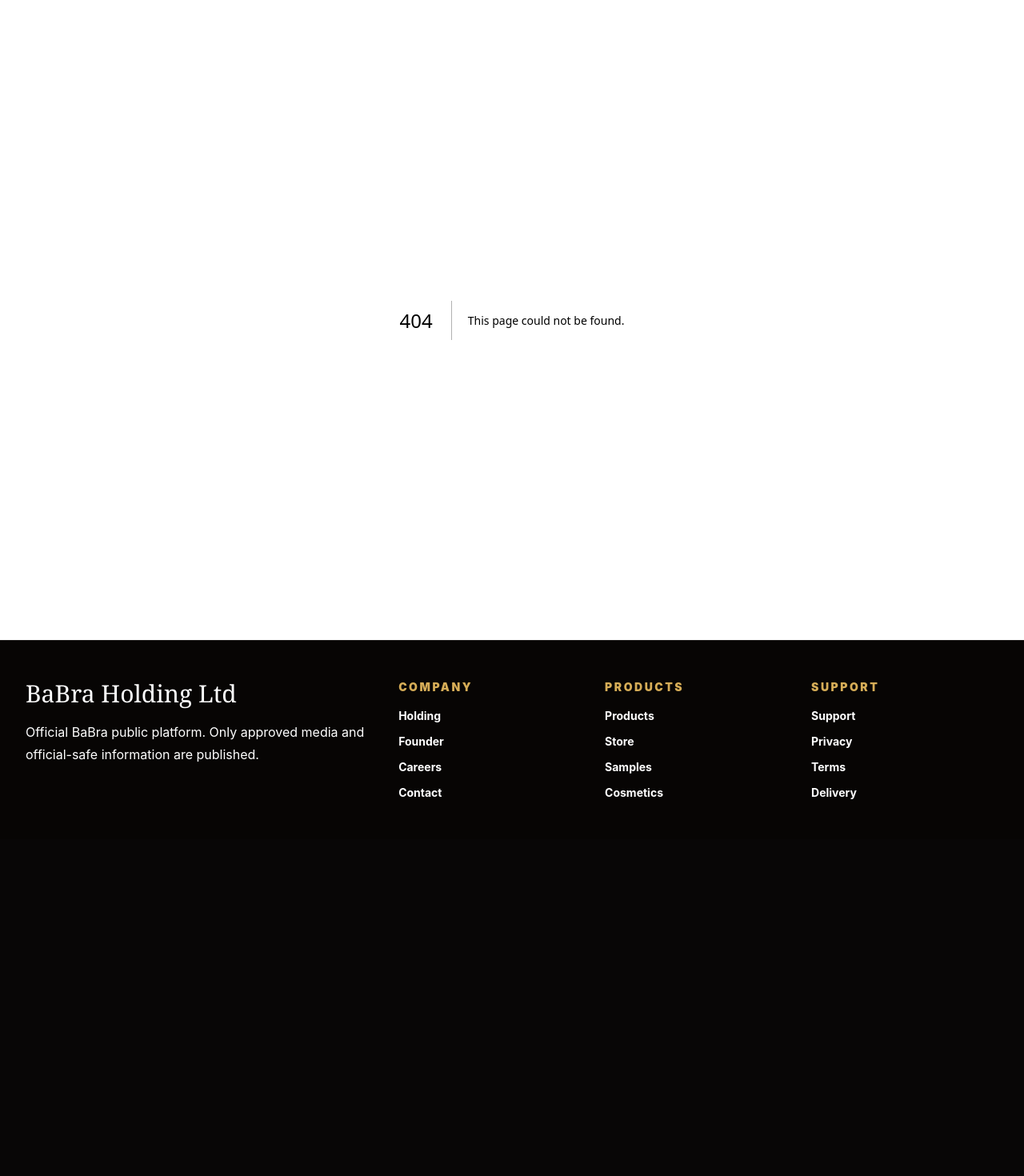
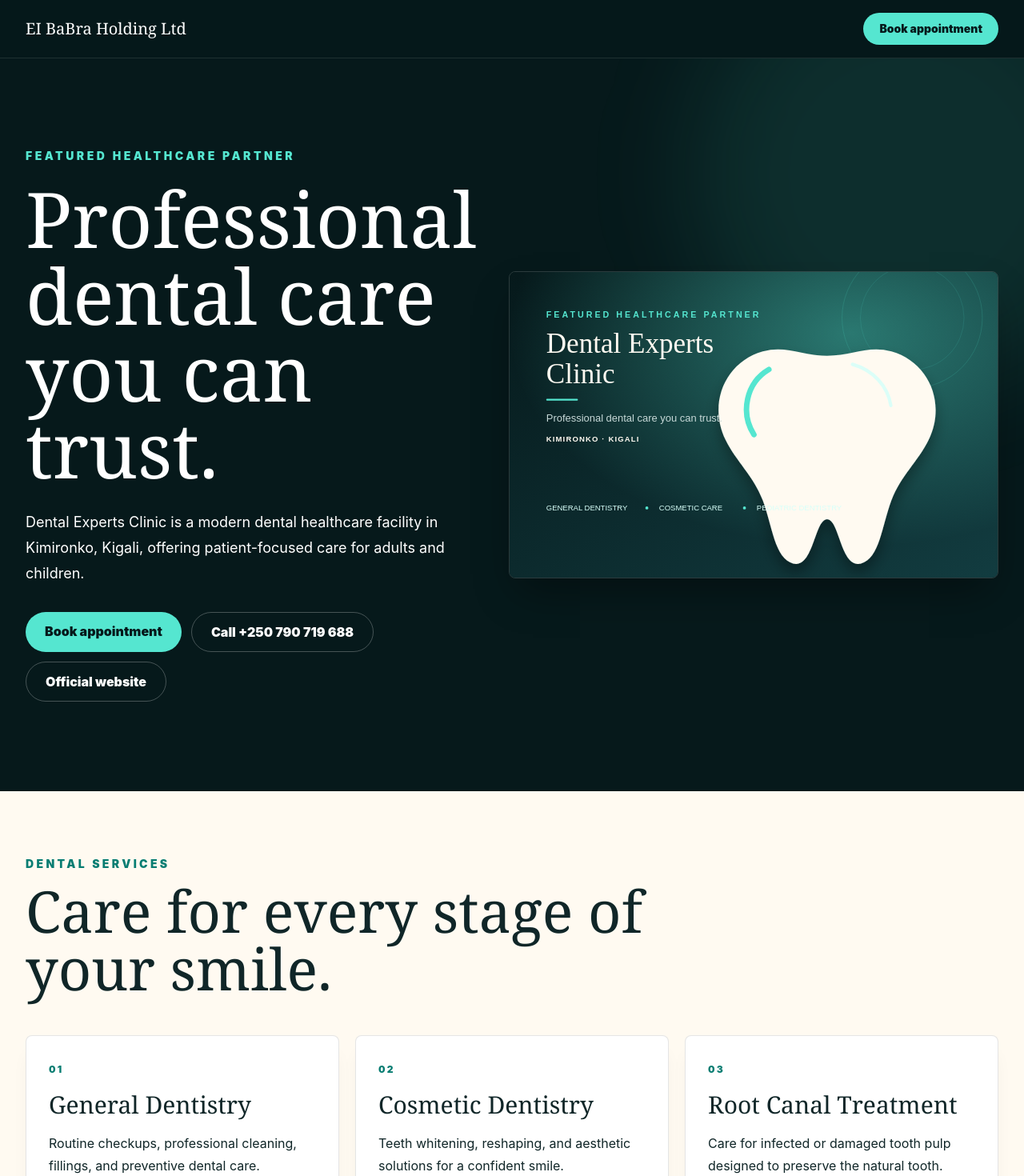
Before and after one commit to BaBraTv/babra-website-public, a Next.js app: page /dental-experts-clinic in a window 1280 px wide. Before the commit this address had no page. Shown: the top 1470 px of the page at 80% size. Before the commit the page ends 1049 px from the top, so only its background shows below. Built offline with nearby package versions, Linux system fonts and the light colour scheme.

Commit message:
Feature Dental Experts Clinic on BaBra
Add premium clinic page, homepage feature, verified contact details, custom visual, and sitemap entry.

```diff
--- /dev/null
+++ b/app/dental-experts-clinic/page.tsx
@@ -0,0 +1,106 @@
+import type { Metadata } from "next";
+
+const officialWebsite = "https://dentalexpertsclinic.rw/";
+const appointmentUrl = "https://dentalexpertsclinic.rw/contact/";
+
+export const metadata: Metadata = {
+  title: "Dental Experts Clinic Kigali | Featured Healthcare Partner",
+  description: "Discover Dental Experts Clinic in Kimironko, Kigali. Explore professional dental services, call the clinic, or book through its official website.",
+  alternates: { canonical: "https://www.babra.store/dental-experts-clinic" },
+  openGraph: {
+    title: "Dental Experts Clinic | Professional Dental Care in Kigali",
+    description: "Modern, patient-focused dental care for adults and children in Kimironko, Kigali.",
+    url: "https://www.babra.store/dental-experts-clinic",
+    siteName: "BaBra",
+    type: "website",
+    images: [{ url: "/partners/dental-experts-clinic.svg", width: 1600, height: 1000, alt: "Dental Experts Clinic" }]
+  }
+};
+
+const services = [
+  ["General Dentistry", "Routine checkups, professional cleaning, fillings, and preventive dental care."],
+  ["Cosmetic Dentistry", "Teeth whitening, reshaping, and aesthetic solutions for a confident smile."],
+  ["Root Canal Treatment", "Care for infected or damaged tooth pulp designed to preserve the natural tooth."],
+  ["Dental Implants", "Permanent tooth-replacement solutions focused on restoring function and appearance."],
+  ["Orthodontics", "Teeth alignment and correction using braces and other orthodontic approaches."],
+  ["Pediatric Dentistry", "Gentle, specialized dental care for children in a friendly environment."]
+] as const;
+
+export default function DentalExpertsClinicPage() {
+  const structuredData = {
+    "@context": "https://schema.org",
+    "@type": "Dentist",
+    name: "Dental Experts Clinic",
+    url: officialWebsite,
+    telephone: "+250790719688",
+    email: "info@dentalexpertsclinic.rw",
+    address: {
+      "@type": "PostalAddress",
+      streetAddress: "KG 4 St",
+      addressLocality: "Kimironko, Kigali",
+      addressCountry: "RW"
+    },
+    openingHours: "Mo-Sa 08:00-20:00"
+  };
+
+  return (
+    <main className="min-h-screen bg-[#06191b] text-white">
+      <script type="application/ld+json" dangerouslySetInnerHTML={{ __html: JSON.stringify(structuredData) }} />
+
+      <nav className="border-b border-white/10 bg-[#06191b]/95 px-5 py-4 backdrop-blur md:px-8">
+        <div className="mx-auto flex max-w-7xl items-center justify-between gap-4">
+          <a className="font-serif text-xl" href="/">EI BaBra Holding Ltd</a>
+          <a className="rounded-full bg-[#55e6d0] px-5 py-2.5 text-sm font-black text-[#06191b]" href={appointmentUrl} target="_blank" rel="noopener noreferrer">Book appointment</a>
+        </div>
+      </nav>
+
+      <section className="relative overflow-hidden px-5 py-20 md:px-8 md:py-28">
+        <div className="absolute -right-32 -top-32 h-[34rem] w-[34rem] rounded-full bg-[#55e6d0]/10 blur-3xl" />
+        <div className="relative mx-auto grid max-w-7xl gap-10 lg:grid-cols-[0.92fr_1.08fr] lg:items-center">
+          <div>
+            <p className="text-sm font-black uppercase tracking-[0.25em] text-[#55e6d0]">Featured healthcare partner</p>
+            <h1 className="mt-5 font-serif text-6xl leading-[0.9] md:text-8xl">Professional dental care you can trust.</h1>
+            <p className="mt-7 max-w-2xl text-lg leading-8 text-white/68">Dental Experts Clinic is a modern dental healthcare facility in Kimironko, Kigali, offering patient-focused care for adults and children.</p>
+            <div className="mt-8 flex flex-wrap gap-3">
+              <a className="rounded-full bg-[#55e6d0] px-6 py-3 font-black text-[#06191b]" href={appointmentUrl} target="_blank" rel="noopener noreferrer">Book appointment</a>
+              <a className="rounded-full border border-white/25 px-6 py-3 font-black" href="tel:+250790719688">Call +250 790 719 688</a>
+              <a className="rounded-full border border-white/25 px-6 py-3 font-black" href={officialWebsite} target="_blank" rel="noopener noreferrer">Official website</a>
+            </div>
+          </div>
+          <img className="w-full rounded-lg border border-white/15 shadow-2xl shadow-black/40" src="/partners/dental-experts-clinic.svg" alt="Dental Experts Clinic professional dental care in Kigali" />
+        </div>
+      </section>
+
+      <section className="border-y border-white/10 bg-[#fffaf1] px-5 py-20 text-[#102628] md:px-8">
+        <div className="mx-auto max-w-7xl">
+          <p className="text-sm font-black uppercase tracking-[0.24em] text-[#087d72]">Dental services</p>
+          <h2 className="mt-3 max-w-4xl font-serif text-5xl leading-none md:text-7xl">Care for every stage of your smile.</h2>
+          <div className="mt-12 grid gap-5 md:grid-cols-2 xl:grid-cols-3">
+            {services.map(([title, text], index) => (
+              <article key={title} className="rounded-lg border border-black/10 bg-white p-7 shadow-xl shadow-black/5">
+                <span className="text-xs font-black uppercase tracking-[0.18em] text-[#087d72]">0{index + 1}</span>
+                <h3 className="mt-4 font-serif text-3xl">{title}</h3>
+                <p className="mt-4 leading-7 text-black/62">{text}</p>
+              </article>
+            ))}
+          </div>
+        </div>
+      </section>
+
+      <section className="px-5 py-20 md:px-8">
+        <div className="mx-auto grid max-w-7xl gap-6 lg:grid-cols-3">
+          <article className="rounded-lg border border-white/12 bg-white/[0.05] p-7"><p className="text-xs font-black uppercase tracking-[0.18em] text-[#55e6d0]">Opening hours</p><h2 className="mt-4 font-serif text-3xl">Monday–Saturday</h2><p className="mt-3 text-white/65">8:00 AM–8:00 PM</p></article>
+          <article className="rounded-lg border border-white/12 bg-white/[0.05] p-7"><p className="text-xs font-black uppercase tracking-[0.18em] text-[#55e6d0]">Clinic location</p><h2 className="mt-4 font-serif text-3xl">Kimironko, Kigali</h2><p className="mt-3 text-white/65">Kigali City · Gasabo · KG 4 St</p></article>
+          <article className="rounded-lg border border-white/12 bg-white/[0.05] p-7"><p className="text-xs font-black uppercase tracking-[0.18em] text-[#55e6d0]">Email</p><h2 className="mt-4 font-serif text-3xl">Contact the clinic</h2><a className="mt-3 inline-block text-[#55e6d0]" href="mailto:info@dentalexpertsclinic.rw">info@dentalexpertsclinic.rw</a></article>
+        </div>
+      </section>
+
+      <section className="bg-[#55e6d0] px-5 py-16 text-[#06191b] md:px-8">
+        <div className="mx-auto flex max-w-7xl flex-col justify-between gap-6 md:flex-row md:items-center">
+          <div><p className="text-sm font-black uppercase tracking-[0.2em]">Ready to speak with the clinic?</p><h2 className="mt-2 font-serif text-4xl md:text-5xl">Book your dental appointment.</h2></div>
+          <a className="rounded-full bg-[#06191b] px-7 py-3.5 text-center font-black text-white" href={appointmentUrl} target="_blank" rel="noopener noreferrer">Continue to official booking</a>
+        </div>
+      </section>
+    </main>
+  );
+}
--- a/app/page.tsx
+++ b/app/page.tsx
@@ -37,6 +37,7 @@ const topNav = [
   ["Mobile Hub", "/rwanda-mobile-hub"],
   ["Schools", "/schools"],
   ["Hospital", "/hospital"],
+  ["Dental Clinic", "/dental-experts-clinic"],
   ["Farm", "/farm"],
   ["Foundation", "/foundation"],
   ["LifeTalk TV", "/lifetalk-tv"],
@@ -85,6 +86,14 @@ const ecosystemCards = [
     href: "/hospital",
     image: "/photos/hospital-doctor.jpg",
     accent: "#38bdf8"
+  },
+  {
+    title: "Dental Experts Clinic",
+    label: "Featured healthcare partner",
+    text: "Professional dental care in Kimironko, Kigali, with appointments for general, cosmetic, pediatric, orthodontic, implant, and root canal services.",
+    href: "/dental-experts-clinic",
+    image: "/partners/dental-experts-clinic.svg",
+    accent: "#55e6d0"
   },
   {
     title: "BaBra Farm",
@@ -337,7 +346,7 @@ export default function HomePage() {
             </h1>
             <p className="mt-7 max-w-2xl text-lg leading-8 text-white/72">
               babra.store is the digital platform for EI BaBra Holding Ltd: cosmetics, mobile technology, schools,
-              hospital vision, agriculture, foundation work, LifeTalk TV, Lost & Found Rwanda, commerce, and partner access.
+              hospital vision, Dental Experts Clinic, agriculture, foundation work, LifeTalk TV, Lost & Found Rwanda, commerce, and partner access.
             </p>
 
             <div className="mt-8 flex flex-wrap gap-3">
@@ -435,6 +444,35 @@ export default function HomePage() {
               </a>
             ))}
           </div>
+        </div>
+      </section>
+
+      <section className="relative overflow-hidden border-y border-[#55e6d0]/20 bg-[#06191b] px-5 py-20 md:px-8">
+        <div className="absolute -right-32 -top-40 h-96 w-96 rounded-full bg-[#55e6d0]/10 blur-3xl" />
+        <div className="relative mx-auto grid max-w-7xl gap-8 lg:grid-cols-[1.08fr_0.92fr] lg:items-center">
+          <div>
+            <p className="text-sm font-black uppercase tracking-[0.24em] text-[#55e6d0]">Featured healthcare partner</p>
+            <h2 className="mt-4 max-w-4xl font-serif text-5xl leading-none md:text-7xl">A healthier smile starts with trusted care.</h2>
+            <p className="mt-6 max-w-2xl text-lg leading-8 text-white/68">
+              Dental Experts Clinic provides modern, patient-focused dental care for adults and children in Kimironko, Kigali.
+              Discover services, call the clinic, or book directly through its official website.
+            </p>
+            <div className="mt-8 flex flex-wrap gap-3">
+              <a className="rounded-full bg-[#55e6d0] px-6 py-3 font-black text-[#06191b]" href="/dental-experts-clinic">Explore the clinic</a>
+              <a className="rounded-full border border-white/25 px-6 py-3 font-black text-white" href="https://dentalexpertsclinic.rw/contact/" target="_blank" rel="noopener noreferrer">Book appointment</a>
+              <a className="rounded-full border border-white/25 px-6 py-3 font-black text-white" href="tel:+250790719688">Call clinic</a>
+            </div>
+          </div>
+          <a href="/dental-experts-clinic" className="group overflow-hidden rounded-lg border border-white/15 bg-white/[0.06] p-5 shadow-2xl shadow-black/30">
+            <img className="h-[390px] w-full rounded-md object-cover transition duration-700 group-hover:scale-[1.02]" src="/partners/dental-experts-clinic.svg" alt="Dental Experts Clinic in Kigali" />
+            <div className="flex flex-wrap items-center justify-between gap-3 px-2 pb-1 pt-5">
+              <div>
+                <p className="text-xs font-black uppercase tracking-[0.18em] text-[#55e6d0]">Kimironko · Kigali</p>
+                <p className="mt-1 font-serif text-3xl">Dental Experts Clinic</p>
+              </div>
+              <span className="rounded-full bg-white px-4 py-2 text-sm font-black text-[#06191b]">Open clinic page</span>
+            </div>
+          </a>
         </div>
       </section>
 
--- a/app/sitemap.ts
+++ b/app/sitemap.ts
@@ -11,6 +11,7 @@ export default function sitemap(): MetadataRoute.Sitemap {
     ["/cosmetics", "weekly", 0.9],
     ["/schools", "monthly", 0.85],
     ["/rwanda-mobile-hub", "monthly", 0.85],
+    ["/dental-experts-clinic", "monthly", 0.9],
     ["/foundation", "monthly", 0.85],
     ["/contact", "monthly", 0.85],
     ["/founder", "monthly", 0.75],
```
Also changed, not shown: public/partners/dental-experts-clinic.svg (added).
